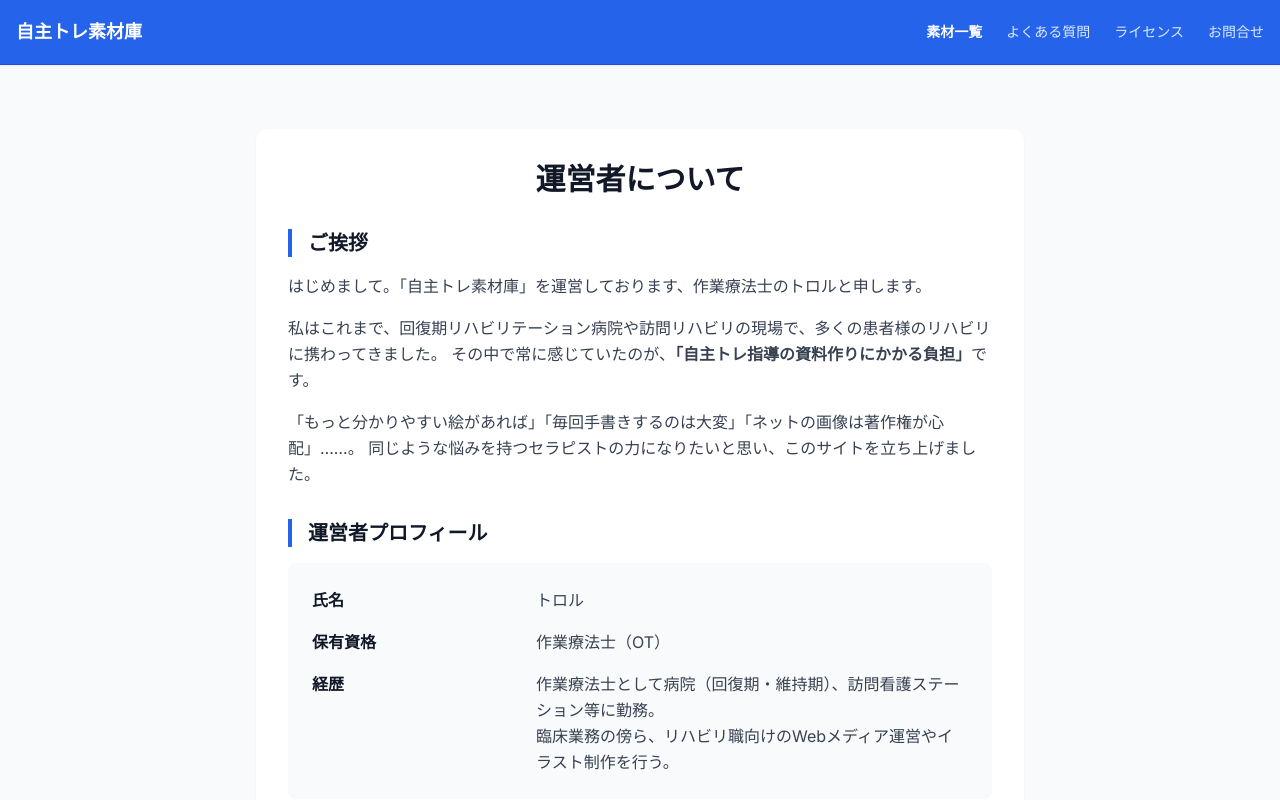
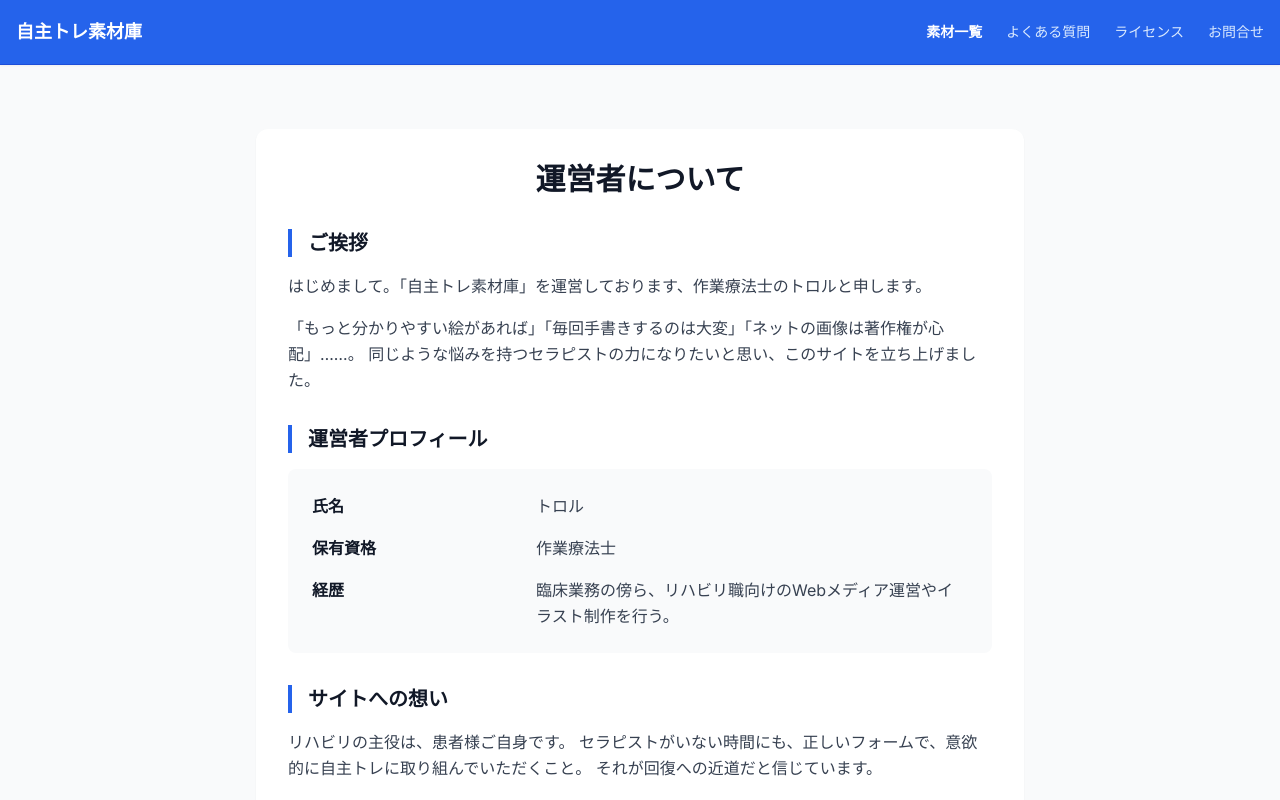
Before and after one commit to makomaru2023/jishutore-starter, a Next.js app: page /about in a window 1280 px wide. Shown: the top 800 px of the page. Built offline with nearby package versions, Linux system fonts and the light colour scheme.

Commit message:
Update operator information by removing personal details

```diff
--- a/src/app/about/page.tsx
+++ b/src/app/about/page.tsx
@@ -15,10 +15,7 @@ export default function AboutPage() {
                             <p>
                                 はじめまして。「自主トレ素材庫」を運営しております、作業療法士のトロルと申します。
                             </p>
-                            <p className="mt-4">
-                                私はこれまで、回復期リハビリテーション病院や訪問リハビリの現場で、多くの患者様のリハビリに携わってきました。
-                                その中で常に感じていたのが、<strong>「自主トレ指導の資料作りにかかる負担」</strong>です。
-                            </p>
+
                             <p className="mt-4">
                                 「もっと分かりやすい絵があれば」「毎回手書きするのは大変」「ネットの画像は著作権が心配」……。
                                 同じような悩みを持つセラピストの力になりたいと思い、このサイトを立ち上げました。
@@ -33,11 +30,11 @@ export default function AboutPage() {
                                     <dd className="sm:col-span-2">トロル</dd>
 
                                     <dt className="font-bold text-gray-900">保有資格</dt>
-                                    <dd className="sm:col-span-2">作業療法士（OT）</dd>
+                                    <dd className="sm:col-span-2">作業療法士</dd>
 
                                     <dt className="font-bold text-gray-900">経歴</dt>
                                     <dd className="sm:col-span-2">
-                                        作業療法士として病院（回復期・維持期）、訪問看護ステーション等に勤務。<br />
+
                                         臨床業務の傍ら、リハビリ職向けのWebメディア運営やイラスト制作を行う。
                                     </dd>
                                 </dl>
```
